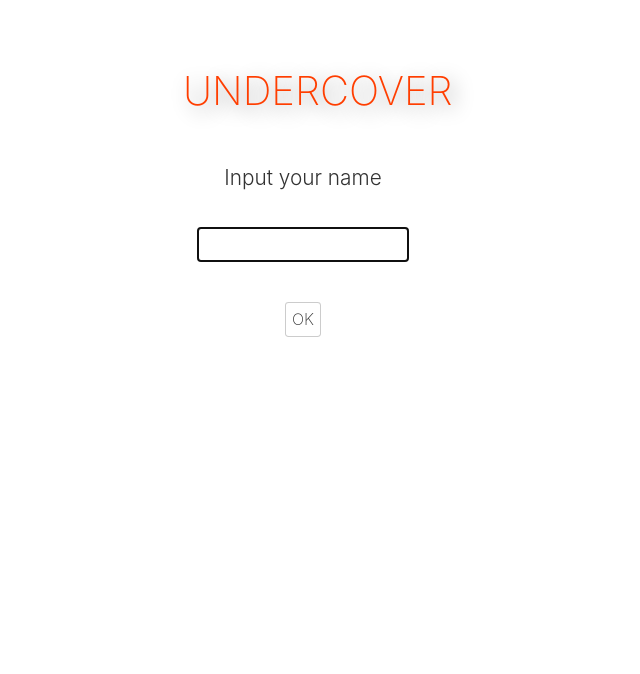
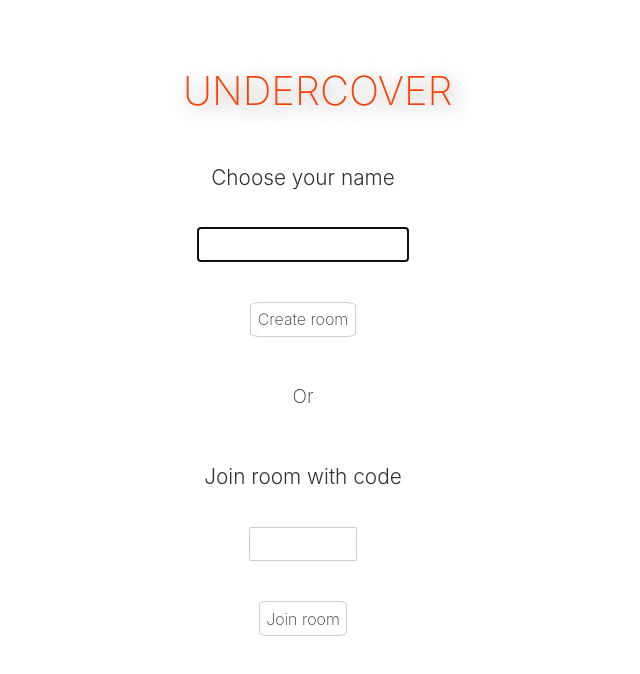
Before and after one commit to Shaance/Undercover, a Svelte app: page / in a window 1280 px wide. Shown: the top 674 px of the page, without its empty margins (337-977 px from the left). Built offline with nearby package versions, Linux system fonts and the light colour scheme; no server answers.

Commit message:
Room feature

```diff
--- a/src/MrWhiteGuess.svelte
+++ b/src/MrWhiteGuess.svelte
@@ -1,5 +1,5 @@
 <script lang="ts">
-  import { sendMessage } from "./store";
+  import { sendMessage, roomId } from "./store";
   import { guessWordPayload } from "./wsHelper";
 
   let message = "";
@@ -7,7 +7,7 @@
   function handleClick() {
     const trimmedWord = message.trim();
     if (trimmedWord.length > 0) {
-      sendMessage(guessWordPayload(trimmedWord));
+      sendMessage(guessWordPayload(trimmedWord, $roomId));
     }
   }
 
--- a/src/NameInput.svelte
+++ b/src/NameInput.svelte
@@ -2,53 +2,89 @@
   import {
     sendMessage,
     playerId,
-    playerStore,
-    connectionOpened,
+    roomId,
   } from "./store.js";
-  import { getPlayersPayload, wrapAddPlayerPayload } from "./wsHelper";
+  import { wrapAddPlayerPayload } from "./wsHelper";
 
-  let message = "";
+  const roomApiUrl = process?.env?.REST_API_URL ?? 'http://localhost:8081';
+  let playerName = "";
+  let inputRoomId = "";
 
-  $: players = $playerStore;
-  $: if ($connectionOpened) {
-    sendMessage(getPlayersPayload());
+  async function createRoom() {
+    if (playerName.length === 0) {
+      alert('Cannot have empty name');
+      return;
+    }
+    const resp = await fetch(roomApiUrl + '/rooms', {
+      method: 'POST'
+    });
+    if (resp.status === 200) {
+      const generatedRoomId = await resp.json();
+      roomId.set(generatedRoomId);
+      sendMessage(wrapAddPlayerPayload(playerName, generatedRoomId));
+      playerId.set(playerName);
+    } else {
+      alert("Server returned an error");
+    }
   }
 
-  function handleClick() {
-    if (message.length > 0) {
-      if (players.indexOf(message) === -1) {
-        sendMessage(wrapAddPlayerPayload(message));
-        playerId.set(message);
-      } else {
-        alert("This name has already been picked!");
-      }
+  async function joinRoom() {
+    if (playerName.length === 0) {
+      alert('Cannot have empty name');
+      return;
+    }
+    const finalRoomId = inputRoomId?.toUpperCase();
+    const resp = await fetch(`${roomApiUrl}/rooms/${finalRoomId}`);
+    if (resp.status === 200) {
+        const playersInTheRoom = await resp.json();
+        if (playersInTheRoom.indexOf(playerName) === -1) {
+          roomId.set(finalRoomId);
+          sendMessage(wrapAddPlayerPayload(playerName, finalRoomId));
+          playerId.set(playerName);
+        } else {
+          alert("This name already exist");
+        }
+    } else if (resp.status === 404) {
+      alert("This room id does not exist!");
+    } else {
+      alert("Error connecting to the server");
     }
   }
 
   function focus(el) {
     el.focus();
   }
-
-  function handleKeyup() {
-    if (event.code === "Enter") {
-      handleClick();
-    }
-  }
 </script>
 
 <main>
   <h1>Undercover</h1>
-  <h2>Input your name</h2>
+  <h2>Choose your name</h2>
   <br />
   <input
     type="text"
     size="15"
+    maxlength="15"
     use:focus
-    bind:value={message}
-    on:keyup|preventDefault={handleKeyup}
+    bind:value={playerName}
   />
   <br />
-  <button on:click={handleClick}> OK </button>
+  <button on:click={createRoom}> Create room </button>
+
+  <br />
+  <br />
+  <h3>Or</h3>
+  <br />
+  <h2>Join room with code</h2>
+  <br />
+  <input
+    type="text"
+    size="5"
+    maxlength="5"
+    style="text-transform:uppercase"
+    bind:value={inputRoomId}
+  />
+  <br />
+  <button on:click={joinRoom}> Join room </button>
 </main>
 
 <style>
@@ -71,6 +107,11 @@
     font-weight: 350;
   }
 
+  h3 {
+    font-size: 1.2em;
+    font-weight: 150;
+  }
+
   button {
     margin-top: 20px;
     font-size: 1em;
--- a/src/Settings.svelte
+++ b/src/Settings.svelte
@@ -1,6 +1,6 @@
 <script lang="ts">
   import { onMount } from "svelte";
-  import { undercoverCount, mrWhiteCount, sendMessage } from "./store";
+  import { undercoverCount, mrWhiteCount, sendMessage, roomId } from "./store";
   import { createGetSettingsPayload } from "./wsHelper";
 
   function updateValue(subtopic: string, data: string) {
@@ -8,11 +8,12 @@
       topic: "settings",
       subtopic,
       data,
+      roomId: $roomId,
     });
   }
 
   onMount(() => {
-    sendMessage(createGetSettingsPayload());
+    sendMessage(createGetSettingsPayload($roomId));
   });
 </script>
 
--- a/src/SkipWord.svelte
+++ b/src/SkipWord.svelte
@@ -1,10 +1,9 @@
 <script lang="ts">
-  import { sendMessage } from "./store";
+  import { roomId, sendMessage } from "./store";
+  import { getStartGamePayload } from "./wsHelper";
+
   function handleClick() {
-    sendMessage({
-      topic: "game",
-      subtopic: "start",
-    });
+    sendMessage(getStartGamePayload($roomId));
   }
 </script>
 
--- a/src/StartButton.svelte
+++ b/src/StartButton.svelte
@@ -4,7 +4,9 @@
     mrWhiteCount,
     playerStore,
     sendMessage,
+    roomId,
   } from "./store";
+  import { getStartGamePayload } from "./wsHelper";
 
   $: playerNumbers = $playerStore.length;
   $: disabledButton = !canStartGame(
@@ -33,10 +35,7 @@
   }
 
   function startGame() {
-    sendMessage({
-      topic: "game",
-      subtopic: "start",
-    });
+    sendMessage(getStartGamePayload($roomId));
   }
 </script>
 
--- a/src/VotePicker.svelte
+++ b/src/VotePicker.svelte
@@ -1,10 +1,10 @@
 <script lang="ts">
-  import { stillInGamePlayers, playerId, sendMessage } from "./store";
+  import { stillInGamePlayers, playerId, sendMessage, roomId } from "./store";
   import { getVoteAgainstPayload } from "./wsHelper";
   $: players = $stillInGamePlayers;
 
   function handleClick(selected: string) {
-    sendMessage(getVoteAgainstPayload(selected));
+    sendMessage(getVoteAgainstPayload(selected, $roomId));
   }
 </script>
 
--- a/src/VoteResult.svelte
+++ b/src/VoteResult.svelte
@@ -9,8 +9,9 @@
     sendMessage,
     votedOutPlayers,
     voteResult,
+    roomId,
   } from "./store";
-  import { getGameInfoPayload } from "./wsHelper";
+  import { getGameInfoPayload, getStartGamePayload } from "./wsHelper";
   import { Status } from "./wsTypes";
 
   $: isDraw = $voteResult.result === "DRAW";
@@ -33,14 +34,11 @@
     if (isDraw) {
       playingState.set("voting");
     } else if (finishedState(gameState)) {
-      sendMessage({
-        topic: "game",
-        subtopic: "start",
-      });
+      sendMessage(getStartGamePayload($roomId));
       playingState.set("started");
     } else {
       // sync with server on player turn
-      sendMessage(getGameInfoPayload());
+      sendMessage(getGameInfoPayload($roomId));
       votedOutPlayers.set([...$votedOutPlayers, $voteResult.playerOut]);
       playingState.set("started");
     }
--- a/src/WordInput.svelte
+++ b/src/WordInput.svelte
@@ -6,6 +6,7 @@
     sendMessage,
     usedWords,
     yourTurn,
+    roomId,
   } from "./store";
   import { getAddWordPayload } from "./wsHelper";
 
@@ -32,7 +33,7 @@
         if ($usedWords.has(trimmedWord.toLowerCase())) {
           alert(`${trimmedWord} has already been used!`);
         } else {
-          sendMessage(getAddWordPayload(trimmedWord));
+          sendMessage(getAddWordPayload(trimmedWord, $roomId));
         }
         message = "";
       }
--- a/src/store.ts
+++ b/src/store.ts
@@ -4,6 +4,7 @@ import { UpdatePlayerMessage, Message, SettingTopicResponse, GetWordResponse, In
 
 export const playerStore = writable<string[]>([]);
 export const playerId = writable('');
+export const roomId = writable('');
 export const undercoverCount = writable(0);
 export const mrWhiteCount = writable(0);
 export const connectionOpened = writable(false);
@@ -53,9 +54,7 @@ export const yourTurn = derived(
 );
 
 // @ts-ignore
-// console.log('process + ' + process.env.API_URL);
-const url = process?.env?.API_URL ?? 'ws://localhost:8080';
-// @ts-ignore
+const url = process?.env?.WS_API_URL ?? 'ws://localhost:8080';
 const socket = new WebSocket(url);
 
 socket.addEventListener('open', () => connectionOpened.set(true));
@@ -64,6 +63,10 @@ socket.addEventListener('message', onMessageEvent);
 
 function onMessageEvent(event) {
   const resp: Message = JSON.parse(event.data);
+  if (resp?.roomId != get(roomId)){
+    console.log('Not the same roomId ignore message');
+    return;
+  }
   if (resp.topic === 'player') {
     if (resp.subtopic === 'update') {
       const addPlayerResponse = resp as UpdatePlayerMessage;
@@ -101,7 +104,7 @@ function onMessageEvent(event) {
       console.log(`Updated playersWhoVoted ${get(playersWhoVoted)}`);
       console.log(`hasVoted ${get(hasVoted)}`);
       if (response.data.state === Status.FINISHED_VOTING || response.data.state === Status.MR_WHITE_GUESS_WAITING) {
-        sendMessage(getVoteResultPayload());
+        sendMessage(getVoteResultPayload(get(roomId)));
       }
     } else if (resp.subtopic === 'result') {
       const response = resp as VoteResultResponse;
@@ -121,7 +124,8 @@ function onMessageEvent(event) {
     playersWhoVoted: ${get(playersWhoVoted)},
     votedOutPlayers: ${get(votedOutPlayers)},
     playerLost: ${get(playerLost)},
-  `)
+    roomId: ${get(roomId)},
+  `);
 }
 
 function updateSettings(resp: SettingTopicResponse) {
--- a/src/wsTypes.ts
+++ b/src/wsTypes.ts
@@ -20,6 +20,7 @@ export interface VoteUpdate {
 export interface Message {
   topic: string;
   subtopic: string;
+  roomId?: string;
 }
 
 export interface AddPlayerPayload extends Message {
@@ -55,7 +56,9 @@ export interface SettingTopicResponse extends Message {
 
 export interface UpdatePlayerMessage extends Message {
   data: string[];
+  roomId: string;
 }
+
 export interface InGameResponse extends Message {
   data: {
     turn: number,
```
Also changed, not shown: src/wsHelper.ts (+30 -14 lines), 1 other file (tests, documents, lock files or other folders). Lines whose indentation alone changed are shown as unchanged.
